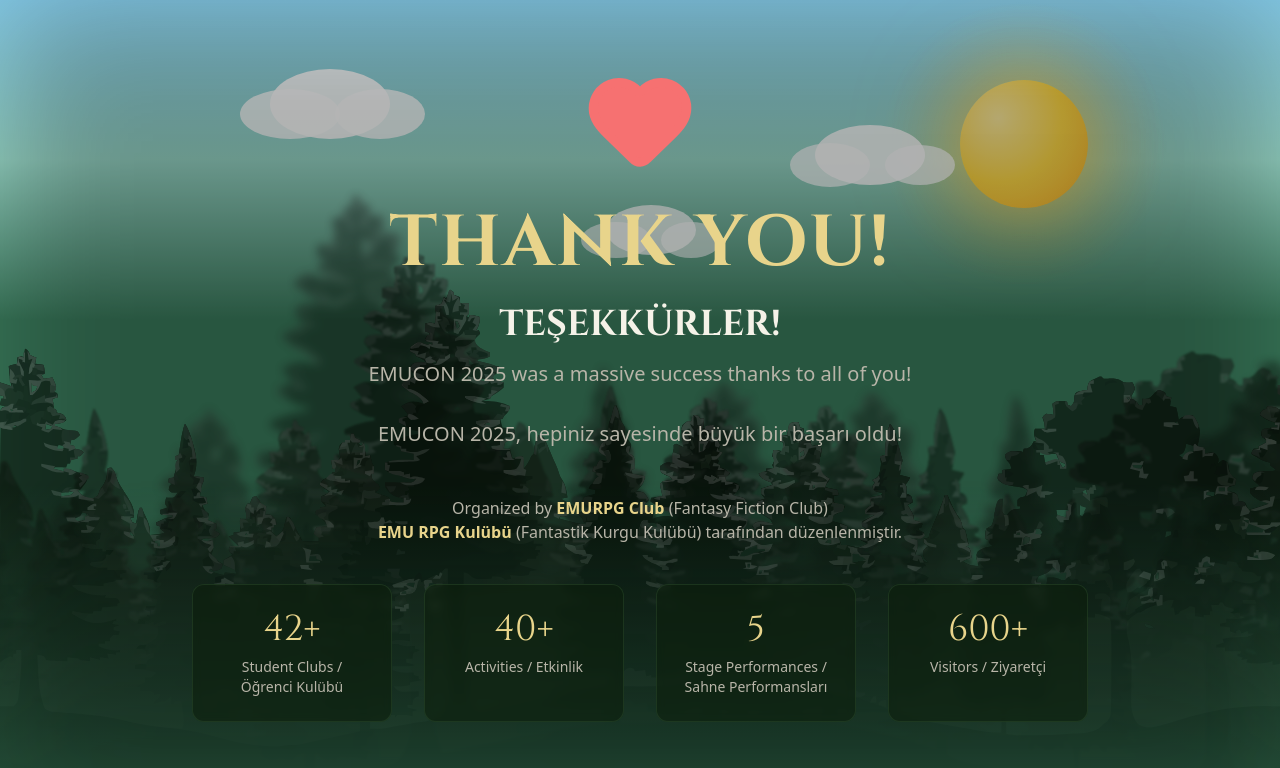
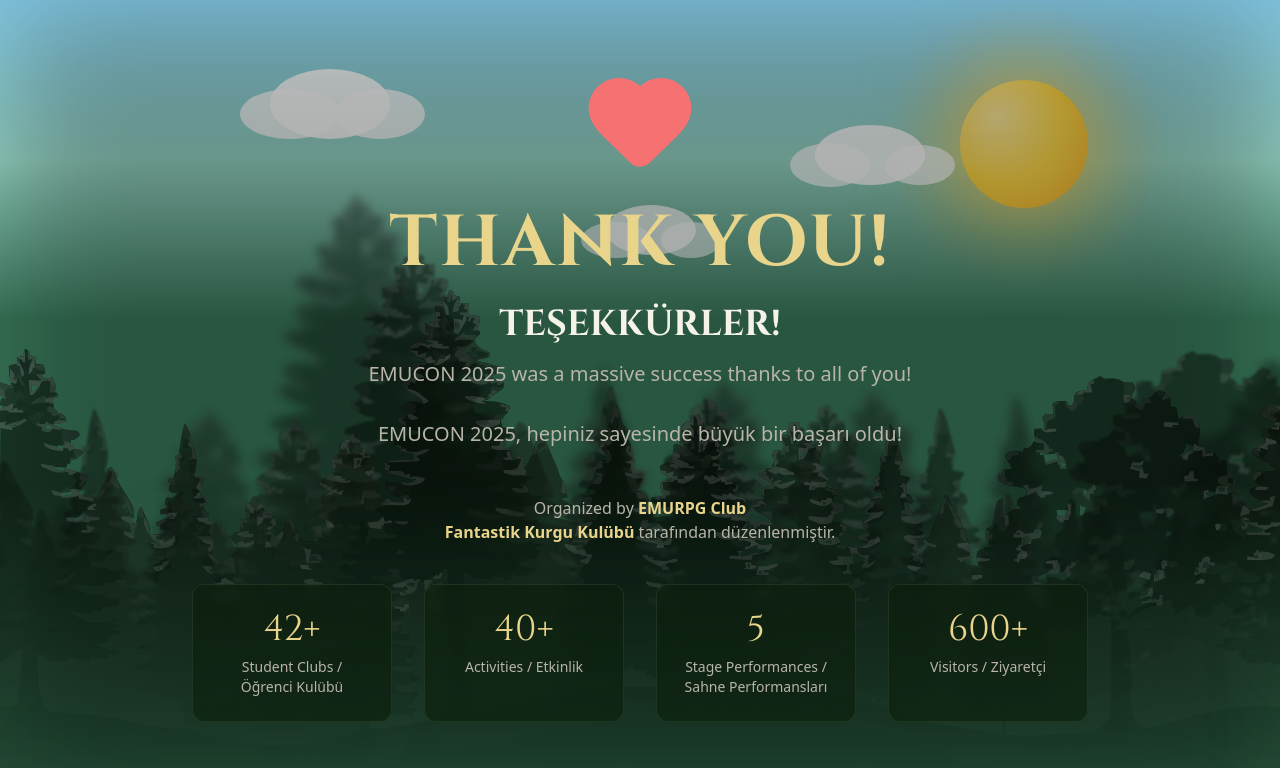
Before and after one commit to BaranDev/emurpg-frontend, a React (Vite) app: page /emucon in a window 1280 px wide. Shown: the top 768 px of the page. Built offline with nearby package versions, Linux system fonts and the light colour scheme; a web font is replaced by a local one.

Commit message:
fix: improve Turkish translation clarity in Thank You page

```diff
--- a/src/pages/Emucon/ThankYou.jsx
+++ b/src/pages/Emucon/ThankYou.jsx
@@ -65,11 +65,12 @@
 
             <p className="text-emucon-text-secondary text-sm md:text-base mb-10 max-w-2xl mx-auto">
               Organized by{" "}
-              <strong className="text-gold-light">EMURPG Club</strong> (Fantasy
-              Fiction Club)
+              <strong className="text-gold-light">EMURPG Club</strong>
               <br />
-              <strong className="text-gold-light">EMU RPG Kulübü</strong>{" "}
-              (Fantastik Kurgu Kulübü) tarafından düzenlenmiştir.
+              <strong className="text-gold-light">
+                Fantastik Kurgu Kulübü
+              </strong>{" "}
+              tarafından düzenlenmiştir.
             </p>
 
             {/* Stats row */}
```
